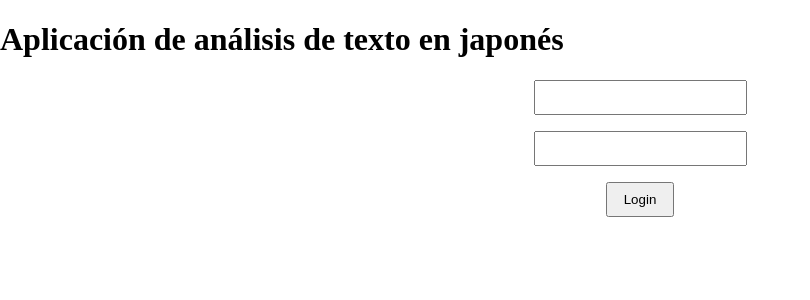
After one commit to oscar00129/LanguageReadingTool, a Flask app: page /login in a window 1280 px wide. The commit adds this page. Shown: the top 300 px of the page, without its empty margins (0-810 px from the left). Run offline with Flask 3, Linux system fonts and the light colour scheme.

Commit message:
Login page

```diff
--- a/app.py
+++ b/app.py
@@ -7,6 +7,24 @@ app = Flask(__name__)
 @app.route('/')
 def index():
     return render_template('index.html')
+
+@app.route('/login')
+def login():
+    return render_template('login.html')
+
+@app.route('/loginBackend', methods=['POST'])
+def loginBackend():
+    txtUser = request.form['txtUser']
+    txtPass = request.form['txtPass']
+    cbRemember = request.form.get('cbRemember')
+
+    return json.dumps({
+        'data': {
+            'user': txtUser,
+            'password': txtPass,
+            'remember': cbRemember
+        }
+    })
 
 @app.route('/process', methods=['POST'])
 def process():
--- a/static/css/styles.css
+++ b/static/css/styles.css
@@ -20,7 +20,7 @@ html, body{
     margin-bottom: .2rem;
 }
 
-.word-container:hover{
+.word-container:hover {
     font-size: 1.5rem;
 }
 
@@ -28,3 +28,29 @@ html, body{
     display: block;
     background-color: initial;
 }
+
+.form {
+    display: flex;
+    flex-direction: column;
+    align-items: center;
+    justify-content: center;
+  }
+
+  .form * {
+    display: block;
+    margin-bottom: 1rem;
+    padding: .5rem 1rem .5rem 1rem;
+  }
+
+  .form .checkbox-container {
+    display: flex;
+    align-items: center;
+  }
+
+  #cbRemember {
+    margin-right: 1rem; /* Espacio entre el checkbox y el label */
+  }
+
+  #lbRemember {
+    cursor: pointer;
+  }
--- /dev/null
+++ b/templates/login.html
@@ -0,0 +1,35 @@
+<!DOCTYPE html>
+<html>
+<head>
+    <title>Aplicación de análisis de texto en japonés</title>
+    <link rel="stylesheet" href="{{ url_for('static', filename='css/styles.css') }}">
+</head>
+<body>
+    <div id="app">
+        <h1>Aplicación de análisis de texto en japonés</h1>
+        <form action="/loginBackend" method="post" class="form">
+            <input type="text" name="txtUser" id="txtUser">
+            <input type="password" name="txtPass" id="txtPass">
+            <!--
+            <div class="checkbox-container">
+                <input type="checkbox" name="cbRemember" id="cbRemember">
+                <label for="cbRemember" id="lbRemember">Remember me</label>
+            </div>
+            -->
+            <button type="submit">Login</button>
+        </form>
+    </div>
+
+    <script src="https://unpkg.com/vue@3/dist/vue.global.js"></script>
+    <script>
+        const app = Vue.createApp({
+            data() {
+                return {}
+            },
+            methods: {}
+          })
+
+         app.mount('#app')
+    </script>
+</body>
+</html>
```
